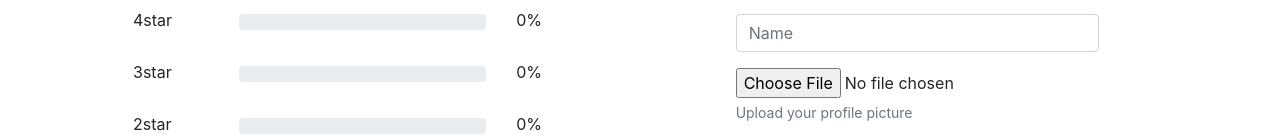
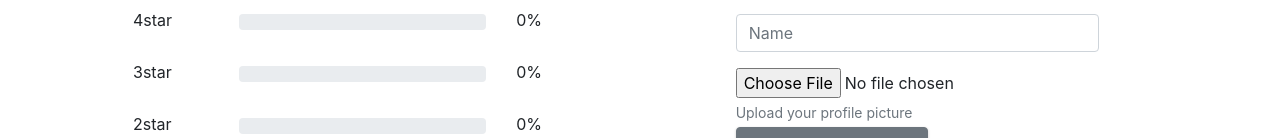
Before and after one commit to elmer-mendoza/portfolio_resume, a React (Create React App) app: page / in a window 1280 px wide. Shown: the part 3378-3516 px from the top of the page. Built offline with nearby package versions, Linux system fonts and the light colour scheme; no server answers.

Commit message:
change code to upload icon

```diff
--- a/package.json
+++ b/package.json
@@ -8,9 +8,11 @@
     "@testing-library/user-event": "^12.8.3",
     "axios": "^0.21.1",
     "bootstrap": "^4.6.0",
+    "filepond": "^4.29.0",
     "react": "^17.0.2",
     "react-dom": "^17.0.2",
     "react-file-base64": "^1.0.3",
+    "react-filepond": "^7.1.1",
     "react-icons": "^4.2.0",
     "react-redux": "^7.2.4",
     "react-scripts": "4.0.3",
--- a/src/Components/FilteredReviews.js
+++ b/src/Components/FilteredReviews.js
@@ -10,7 +10,7 @@ const FilteredReviews = (props) => {
         <Container >
             <Row className="justify-content-center ">
                   {props.filteredReviews.map((review) => {
-                    const {selectedFile,name,date,comment,id,numStar} = review;
+                    const {reviewerImage,name,date,comment,id,numStar} = review;
                     return (
                           <Col className="fback_card p-1 m-2 shadow" key={id}>
                             <Row className="m-0 text-justify p-2">
@@ -28,7 +28,7 @@ const FilteredReviews = (props) => {
                             <hr/>
                             <Row >
                                 <Col className="col-4">
-                                    <img src={selectedFile} className="fback_img shadow m-1"  alt="" />
+                                    <img src={reviewerImage} className="fback_img shadow m-1"  alt="" />
                                 </Col>
                                 <Col className="col-8">
                                     <Row>
--- a/src/Components/SubmitReview.js
+++ b/src/Components/SubmitReview.js
@@ -2,26 +2,33 @@ import React,{useState} from 'react';
 import {Container,Row,Col, Button, Form, FormGroup, Input, FormText } from 'reactstrap';
 import {FaStar} from 'react-icons/fa'
 import axios from 'axios';
+import { FilePond, registerPlugin } from 'react-filepond';
 import FileBase64 from 'react-file-base64';
+
 
 
 const Submit = () => {
      const [rating,setRating] =useState(null)
      const [hover,setHover] =useState(null)
      const [formData, setFormData] = useState({})
-     const [reviewerImage, setReviewerImage] = useState(null);
+    //  const [reviewerImage, setReviewerImage] = useState({});
 
 
 
      const formSubmit = (e) =>{
         e.preventDefault();
-        const data = ({...formData,reviewerImage});
-         console.log(data)
-         console.log(reviewerImage)
+        const data = ({...formData});
+        // const data = ({...formData,reviewerImage
+        // });
+
+        console.log(data)
+
+        // data.append('reviewerImage',reviewerImage,reviewerImage.name)
+
         axios.post(`http://localhost:5001/api/items`,data)
             .then(res=> {console.log(res)})
             .catch(err=>console.log(err));
-        alert(`Thank you for your reveiew ${formData.name}`)
+        alert(`Thank you for your review ${formData.name}`)
          e.target.reset()
          setRating(null)
      }
@@ -36,7 +43,7 @@ const Submit = () => {
         <Container>
             <Row >
                 <Col className="col-9 mx-auto">
-                     <Form  id="myForm" onSubmit={formSubmit}>
+                     <Form  id="myForm" onSubmit={formSubmit} method='post' encType='multipart/form-data'>
                         <FormGroup >
                                 {[...Array(5)].map((_,i)=> {
                                     const ratingValue = i + 1;
@@ -62,16 +69,25 @@ const Submit = () => {
                         <FormGroup>
                             <Input type="text" name="name" id="name"  onChange={changeHandler} placeholder="Name" required/>
                         </FormGroup>
+                            {/* <FilePond
+                                files={reviewerImage}
+                                onupdatefiles={setReviewerImage}
+                                allowMultiple={false}
+                                maxFiles={3}
+                                server="http://localhost:5001/api/items"
+                                name="reviewerImage"
+                                labelIdle='Drag & Drop your files or <span class="filepond--label-action">Browse</span>'
+                            /> */}
                         <FormGroup>
-                            <Input type="file" name="reviewerImage"  id="reviewerImage" onChange={(e) =>setReviewerImage(e.target.files[0])} />
-                               {/* <FileBase64
+                            {/* <Input type="file" name="reviewerImage"  id="reviewerImage" className="filepond" onChange={(e) =>setReviewerImage(e.target.files[0])} />  */}
+                               <FileBase64 type = "file"
                                     multiple={ false }
-                                    onDone={ ({base64}) => setSelectedFile({selectedFile:base64})} />  */}
-                            <FormText color="muted">
-                            Upload your profile picture
+                                onDone={ ({base64}) => setFormData({...formData,reviewerImage:base64})} />
+                             <FormText color="muted">
+                                Upload your profile picture
                             </FormText>
+                                <Button className="my-1" >Submit</Button>
                         </FormGroup>
-                        <Button className="my-1" >Submit</Button>
                     </Form>
                 </Col>
             </Row>
```
Also changed, not shown: 1 other file (tests, documents, lock files or other folders).
